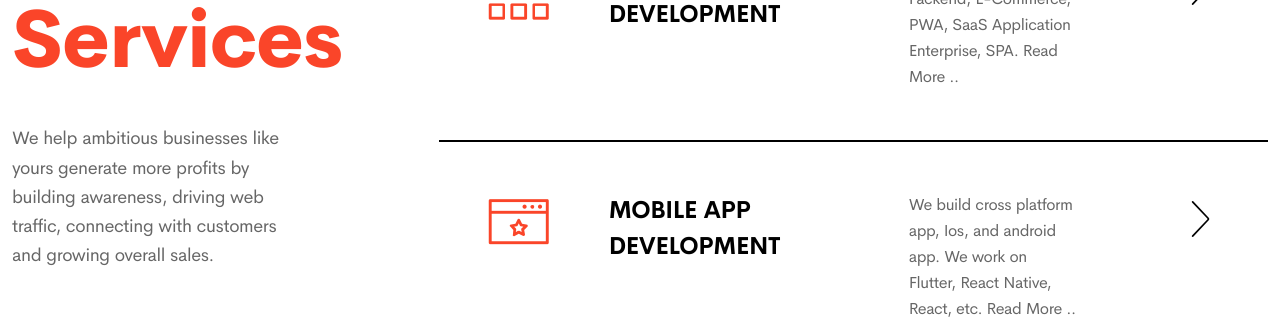
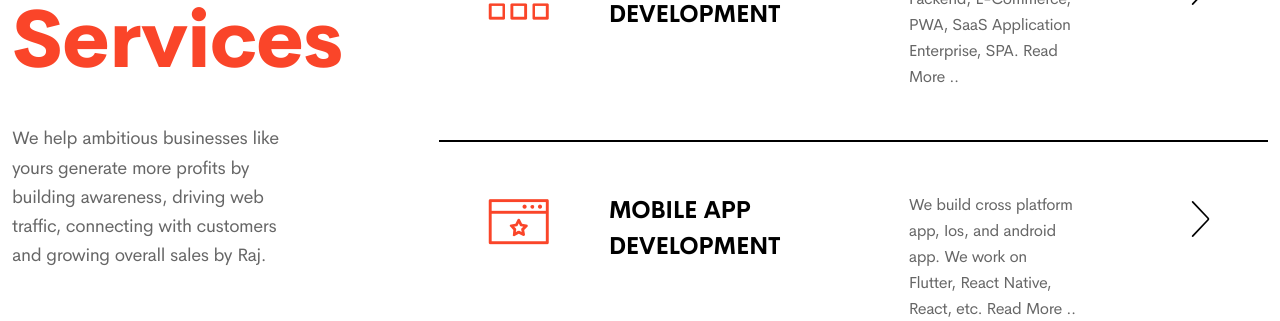
Before and after one commit to roshan062/form-test, a React (Create React App) app: page / in a window 1280 px wide. Shown: the part 3240-3561 px from the top of the page. Built offline with nearby package versions, Linux system fonts and the light colour scheme.

Commit message:
Update NewAgencyHome.jsx

```diff
--- a/src/views/home-page/NewAgencyHome.jsx
+++ b/src/views/home-page/NewAgencyHome.jsx
@@ -314,7 +314,7 @@ const NewAgencyHome = () => {
                                             <p className="fz-18">
                                                 We help ambitious businesses like yours generate more
                                                 profits by building awareness, driving web traffic,
-                                                connecting with customers and growing overall sales.
+                                                connecting with customers and growing overall sales by Raj.
                                             </p>
                                         </div>
                                         {/* <!--Spacer--> */}
```
